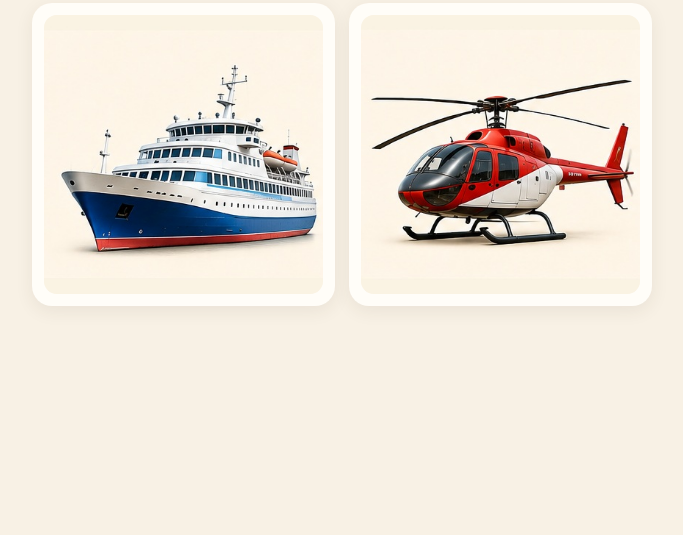
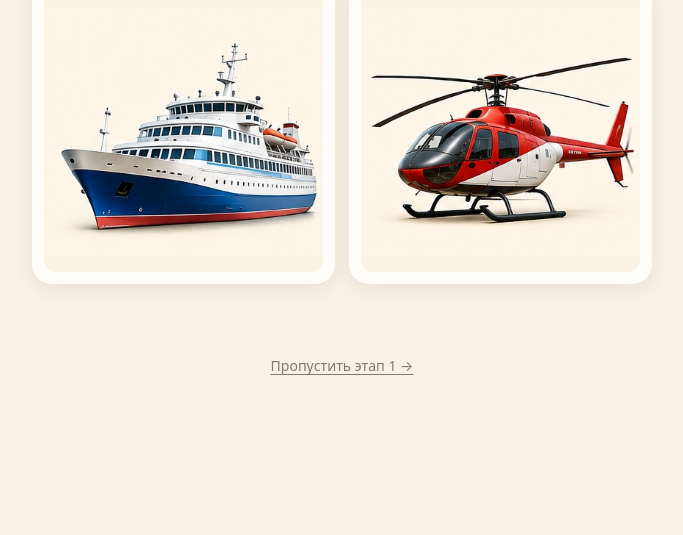
Before and after one commit to kristinayaroslav/deni-games, a plain HTML site: page index.html in a window 1280 px wide. Shown: the part 265-800 px from the top of the page, without its empty margins (298-981 px from the left). Drawn offline with Linux system fonts and the light colour scheme.

Commit message:
Add option to skip first level

```diff
--- a/index.html
+++ b/index.html
@@ -20,6 +20,8 @@ h1{margin:0 0 clamp(14px,3vh,25px);font-size:clamp(29px,7.5vw,42px);line-height:
 .feedback{min-height:48px;margin:10px 0 0;display:flex;align-items:center;justify-content:center;font-size:19px;font-weight:750}
 .action{display:none;min-height:54px;padding:12px 28px;border:0;border-radius:17px;background:var(--green);color:white;font:inherit;font-size:18px;font-weight:750;cursor:pointer;touch-action:manipulation}
 .action.visible{display:inline-flex;align-items:center;justify-content:center}
+.skip-stage{display:block;margin:4px auto 0;padding:10px 14px;border:0;background:transparent;color:var(--muted);font:inherit;font-size:14px;text-decoration:underline;text-underline-offset:3px;cursor:pointer;touch-action:manipulation}
+.skip-stage:focus-visible{outline:3px solid #6b9fc3;outline-offset:2px;border-radius:8px}
 .finish-mark{width:min(100%,440px);margin:0 auto 14px}.finish-mark img{display:block;width:100%;height:auto;border-radius:24px}
 .finish h1{margin-bottom:12px}.finish p{margin:0 0 20px;color:var(--muted);font-size:18px}
 .stage-card{padding:18px 0}
@@ -38,6 +40,7 @@ h1{margin:0 0 clamp(14px,3vh,25px);font-size:clamp(29px,7.5vw,42px);line-height:
 <h1 id="prompt">Найди корабль</h1>
 <div class="cards" id="cards" aria-label="Выбери картинку"></div>
 <div class="feedback" id="feedback" aria-live="polite"></div>
+<button class="skip-stage" id="skipStage" type="button">Пропустить этап 1 →</button>
 </section>
 <section id="between" class="stage-card" hidden>
 <h1>Первый этап пройден!</h1>
@@ -66,12 +69,12 @@ const tasks=[
 ];
 const allVehicles=["ship","helicopter","dump_truck","train","tractor","excavator","airplane","bus","fire_engine","police_car","van","hot_air_balloon"];
 const game=document.getElementById("game"),between=document.getElementById("between"),finish=document.getElementById("finish");
-const progress=document.getElementById("progress"),prompt=document.getElementById("prompt"),cards=document.getElementById("cards"),feedback=document.getElementById("feedback");
+const progress=document.getElementById("progress"),prompt=document.getElementById("prompt"),cards=document.getElementById("cards"),feedback=document.getElementById("feedback"),skipStage=document.getElementById("skipStage");
 let stage=1,index=0,locked=false,wrongTimer=null,nextTimer=null;
 function shuffle(list){const a=[...list];for(let i=a.length-1;i>0;i--){const j=Math.floor(Math.random()*(i+1));[a[i],a[j]]=[a[j],a[i]]}return a}
 function optionsFor(task){if(stage===1)return shuffle(task.pair);const extras=shuffle(allVehicles.filter(v=>v!==task.answer&&!task.pair.includes(v))).slice(0,2);return shuffle([task.answer,...task.pair.filter(v=>v!==task.answer),...extras])}
 function renderTask(){
- const task=tasks[index];locked=false;clearTimeout(wrongTimer);clearTimeout(nextTimer);
+ const task=tasks[index];skipStage.hidden=stage!==1;locked=false;clearTimeout(wrongTimer);clearTimeout(nextTimer);
  progress.textContent=`Этап ${stage} · Задание ${index+1} из ${tasks.length}`;
  prompt.textContent=`Найди ${task.target}`;feedback.textContent="";
  cards.style.gridTemplateColumns="repeat(2,minmax(0,1fr))";cards.replaceChildren();
@@ -98,6 +101,7 @@ function choose(button,selected,answer){
  }
 }
 document.getElementById("startSecond").addEventListener("click",()=>{stage=2;index=0;between.hidden=true;game.hidden=false;renderTask()});
+skipStage.addEventListener("click",()=>{stage=2;index=0;game.hidden=false;between.hidden=true;renderTask()});
 document.getElementById("restart").addEventListener("click",()=>{stage=1;index=0;finish.hidden=true;game.hidden=false;renderTask()});
 renderTask();
 </script>
```
